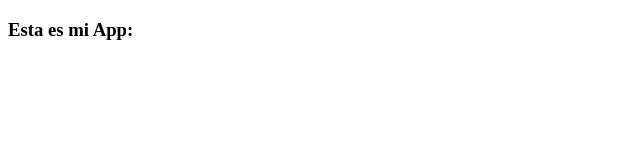
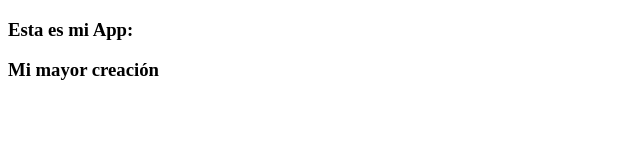
Before and after one commit to Saxxan/Curso-GIT, a plain HTML site: page index.html in a window 1280 px wide. Shown: the whole page, without its empty margins (0-640 px from the left). Drawn offline with Linux system fonts and the light colour scheme.

Commit message:
Actualización header

```diff
--- a/index.html
+++ b/index.html
@@ -14,5 +14,6 @@
 </head>
 <body>
     <h3>Esta es mi App:</h3>
+    <h3>Mi mayor creación</h3>
 </body>
 </html>
```
Also changed, not shown: 1 other file.
